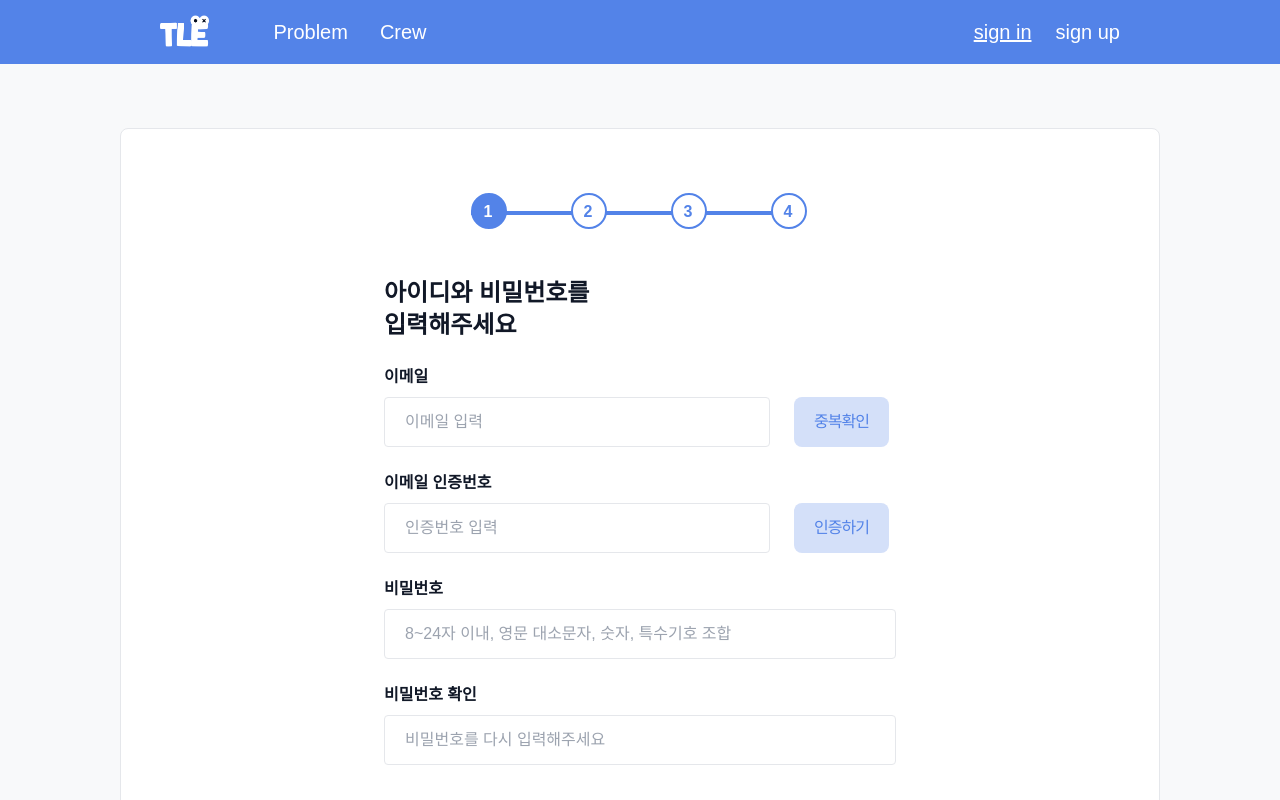
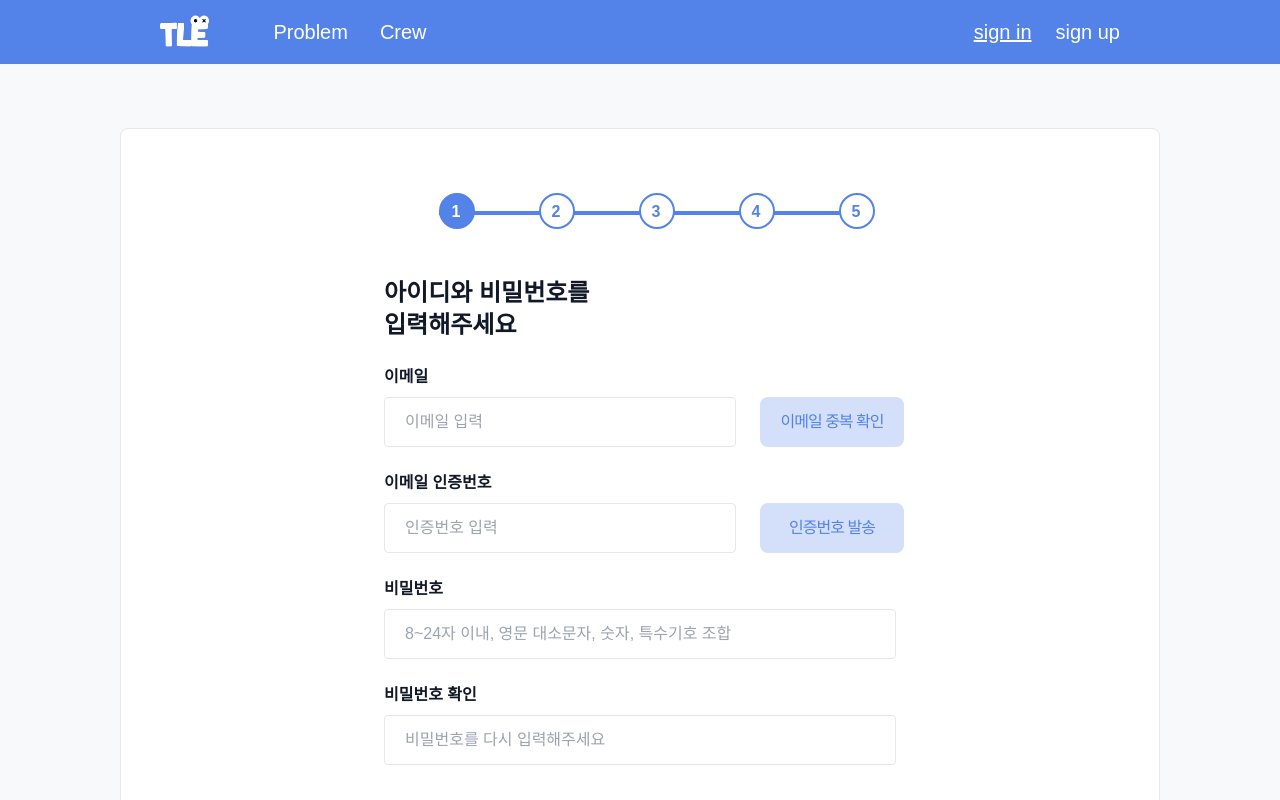
Before and after one commit to tle-ko/fe-web-react, a React (Create React App) app: page /signup in a window 1280 px wide. Shown: the top 800 px of the page. Built offline with nearby package versions, Linux system fonts and the light colour scheme; a web font is replaced by a local one.

Commit message:
✨ feat: 폼 제출 기능 구현

```diff
--- a/src/components/signup/signupForm.jsx
+++ b/src/components/signup/signupForm.jsx
@@ -7,10 +7,12 @@ export default function SignupForm({ currentStep, formData, onInputChange, onNex
   const [emailVerified, setEmailVerified] = useState(false);
   const [verificationCode, setVerificationCode] = useState('');
   const [codeVerified, setCodeVerified] = useState(false);
-  const [emailButtonLabel, setEmailButtonLabel] = useState('중복확인');
-  const [codeButtonLabel, setCodeButtonLabel] = useState('인증하기');
-  const [Image, setImage] = useState("https://cdn.animaltoc.com/news/photo/202310/266_1351_4337.jpg")
-  const fileInput = useRef(null)
+  const [emailButtonLabel, setEmailButtonLabel] = useState('이메일 중복 확인');
+  const [codeButtonLabel, setCodeButtonLabel] = useState('인증번호 발송');
+  const [emailColor, setEmailButtonColor] = useState('text-color-blue-main bg-color-blue-w25 hover:bg-color-blue-w50');
+  const [CodeColor, setCodeButtonColor] = useState('text-color-blue-main bg-color-blue-w25 hover:bg-color-blue-w50');
+  const [Image, setImage] = useState("https://cdn.animaltoc.com/news/photo/202310/266_1351_4337.jpg");
+  const fileInput = useRef(null);
 
   const validateEmail = (email) => {
     const regex = /^[^\s@]+@[^\s@]+\.[^\s@]+$/;
@@ -34,7 +36,8 @@ export default function SignupForm({ currentStep, formData, onInputChange, onNex
   const handleEmailVerification = () => {
     if (validateEmail(formData.email)) {
       setEmailVerified(true);
-      setEmailButtonLabel('사용가능');
+      setEmailButtonLabel('확인완료');
+      setEmailButtonColor('bg-gray-200 text-gray-400 cursor-not-allowed');
     } else {
       setEmailVerified(false);
     }
@@ -42,8 +45,10 @@ export default function SignupForm({ currentStep, formData, onInputChange, onNex
 
   const handleCodeVerification = () => {
     if (verificationCode.length === 6) {
+      alert("입력한 이메일로 인증번호가 발송되었습니다!");
       setCodeVerified(true);
-      setCodeButtonLabel('인증완료');
+      setCodeButtonLabel('인증확인 완료');
+      setCodeButtonColor('bg-gray-200 text-gray-400 cursor-not-allowed');
     } else {
       setCodeVerified(true);
     }
@@ -56,20 +61,13 @@ export default function SignupForm({ currentStep, formData, onInputChange, onNex
       reader.onload = () => {
         if (reader.readyState === 2) {
           setImage(reader.result);
+          onInputChange('image', reader.result);
         }
       };
       reader.readAsDataURL(file);
     } else {
       setImage("https://cdn.animaltoc.com/news/photo/202310/266_1351_4337.jpg");
-    }
-  };
-
-  const handleSubmit = () => {
-    if (emailVerified && codeVerified && validatePassword(formData.password) && formData.password === formData.confirmPassword && validateNickname(formData.nickname) && validateBojId(formData.bojId)) {
-      // 서버에 폼 데이터 제출
-      console.log('Form submitted:', formData);
-    } else {
-      console.log('Form validation failed');
+      onInputChange('image', null);
     }
   };
 
@@ -89,7 +87,6 @@ export default function SignupForm({ currentStep, formData, onInputChange, onNex
     </div>
   );
 
-
   const renderStep1 = () => (
     <>
       <div className="w-full flex-col justify-start items-start gap-6 inline-flex">
@@ -105,12 +102,12 @@ export default function SignupForm({ currentStep, formData, onInputChange, onNex
                   title="이메일"
                   placeholder="이메일 입력"
                   value={formData.email}
-                width={24.125}
+                  width={22}
                   onChange={(e) => onInputChange('email', e.target.value)}
                 />
                 <button
                   type="button"
-                className="w-full h-[50px] px-5 py-3 rounded-lg bg-color-blue-w25 hover:bg-color-blue-w50 cursor-pointer text-color-blue-main"
+                  className={`w-36 h-[50px] px-5 py-3 rounded-lg cursor-pointer ${emailColor}`}
                   onClick={handleEmailVerification}
                   disabled={emailVerified}
                 >
@@ -126,12 +123,12 @@ export default function SignupForm({ currentStep, formData, onInputChange, onNex
                   title="이메일 인증번호"
                   placeholder="인증번호 입력"
                   value={verificationCode}
-                width={24.125}
+                  width={22}
                   onChange={(e) => setVerificationCode(e.target.value)}
                   disabled={!emailVerified}
                 />
                 <button
-                className="w-full h-[50px] px-5 py-3 rounded-lg bg-color-blue-w25 hover:bg-color-blue-w50 cursor-pointer text-color-blue-main"
+                  className={`w-36 h-[50px] px-5 py-3 rounded-lg cursor-pointer ${CodeColor}`}
                   onClick={handleCodeVerification}
                   disabled={!emailVerified || codeVerified}
                 >
@@ -140,7 +137,6 @@ export default function SignupForm({ currentStep, formData, onInputChange, onNex
               </div>
               {verificationCode && !codeVerified && renderFeedback(false, "", "인증번호가 올바르지 않습니다.")}
             </div>
-
           </div>
           <div>
             <Input
@@ -187,7 +183,6 @@ export default function SignupForm({ currentStep, formData, onInputChange, onNex
             <Input
               title="닉네임"
               placeholder="2글자 이상 8글자 이내 입력"
-              className="w-full"
               value={formData.nickname}
               onChange={(e) => onInputChange('nickname', e.target.value)}
             />
@@ -201,7 +196,6 @@ export default function SignupForm({ currentStep, formData, onInputChange, onNex
             <Input
               title="백준 아이디"
               placeholder="Baekjoon Online Judge 아이디 입력"
-              type="text"
               value={formData.bojId}
               onChange={(e) => onInputChange('bojId', e.target.value)}
             />
@@ -228,12 +222,11 @@ export default function SignupForm({ currentStep, formData, onInputChange, onNex
 
       <div className="w-full flex-col justify-center items-center gap-6 flex">
         <div className="relative w-32 h-32">
-          <img src={Image} alt="profile_image" className="w-full h-full rounded-full object-cover"/>
+          <img src={Image} alt="profile" className="w-full h-full rounded-full object-cover"/>
           <input
-            type='file'
-            style={{display:'none'}}
+            type="file"
+            className="hidden"
             accept='image/jpg,image/png,image/jpeg'
-            name='profile_img'
             onChange={handleImageUpload}
             ref={fileInput}
           />
@@ -250,6 +243,40 @@ export default function SignupForm({ currentStep, formData, onInputChange, onNex
   );
 
   const renderStep4 = () => (
+    <>
+      <div className="w-full flex-col justify-start items-start gap-6 inline-flex">
+        <p className="text-gray-900 text-2xl font-bold">
+          {formData.nickname}님이 입력하신<br/>
+          회원가입 정보를 확인해주세요
+        </p>
+        <div className="w-full flex flex-col gap-6 items-center">
+          <div className="relative w-32 h-32">
+            <img src={Image} alt="profile" className="w-full h-full rounded-full object-cover"/>
+          </div>
+          <Input
+            title="이메일"
+            value={formData.email}
+            className="disabled curosr-default"
+            width={22}
+          />
+          <Input
+            title="닉네임"
+            value={formData.nickname}
+            className="disabled curosr-default"
+            width={22}
+          />
+          <Input
+            title="백준 아이디"
+            value={formData.bojId}
+            className="disabled cursor-default"
+            width={22}
+          />
+        </div>
+      </div>
+    </>
+  );
+
+  const renderStep5 = () => (
     <>
       <div className="flex-col justify-center items-center gap-12 inline-flex">
         <div className="self-stretch flex-col justify-start items-center gap-6 flex">
@@ -273,6 +300,8 @@ export default function SignupForm({ currentStep, formData, onInputChange, onNex
         return renderStep3();
       case 4:
         return renderStep4();
+      case 5:
+        return renderStep5();
       default:
         return null;
     }
@@ -303,6 +332,8 @@ export default function SignupForm({ currentStep, formData, onInputChange, onNex
       case 3:
         return true; // 사진 등록은 선택사항이므로 항상 true
       case 4:
+        return true;
+      case 5:
         return true; // CrewMain 페이지로 이동
       default:
         return false;
@@ -319,7 +350,7 @@ export default function SignupForm({ currentStep, formData, onInputChange, onNex
         onClick={onNextStep}
         disabled={!getStepValidity()}
       >
-        {currentStep === 3 ? '가입 완료' : currentStep === 4 ? '시작하기' : '다음'}
+        {currentStep === 4 ? '가입 완료' : currentStep === 5 ? '시작하기' : '다음'}
       </button>
     </div>
   );
--- a/src/components/signup/signupStep.jsx
+++ b/src/components/signup/signupStep.jsx
@@ -1,24 +1,26 @@
 import React from 'react';
 import { FaChevronLeft } from "react-icons/fa6";
 
-export default function SignupStep({ currentStep, onPrevStep }) {
-  const steps = [1, 2, 3, 4];
+export default function SignupStep({ currentStep, onPrevStep, handleSubmit }) {
+  const steps = [1, 2, 3, 4, 5];
 
   return (
     <div className="relative w-full h-9 justify-start items-center inline-flex">
       <div className="w-6 h-6">
-      {(currentStep > 1 && currentStep < 4 ) &&  (
+      {(currentStep > 1 && currentStep < 5 ) &&  (
         <FaChevronLeft color="#4B5563" size={24} onClick={onPrevStep} className="cursor-pointer" />
       )}
       </div>
       <div className="w-full">
-        <div className="w-[20rem] h-0 ml-16 top-1/2 absolute border-2 border-color-blue-main"></div>
-        <div className="absolute ml-16 top-0 justify-start items-center gap-16 inline-flex">
+        <div className="w-[27rem] h-0 ml-8 top-1/2 absolute border-2 border-color-blue-main"></div>
+        <div className="absolute ml-8 top-0 justify-start items-center gap-16 inline-flex">
           {steps.map((step) => (
             <div key={step} className="w-9 h-9 relative">
               <div className={`w-9 h-9 left-0 top-0 absolute rounded-full border-2 border-color-blue-main ${
                 step <= currentStep ? 'bg-color-blue-main' : 'bg-white'
-              }`}/>
+              }`}
+              onClick={step === 4 ? handleSubmit : undefined}
+              />
               <div className={`left-[12.5px] top-[6.50px] absolute text-base font-bold ${
                 step <= currentStep ? 'text-white' : 'text-color-blue-main'
               }`}>
--- a/src/pages/signup/Signup.jsx
+++ b/src/pages/signup/Signup.jsx
@@ -1,8 +1,10 @@
 import React, { useState } from 'react';
+import { useNavigate } from 'react-router-dom';
 import Step from "../../components/signup/signupStep";
 import Form from "../../components/signup/signupForm";
 
 export default function Signup() {
+  const navigate = useNavigate();
   const [currentStep, setCurrentStep] = useState(1);
   const [formData, setFormData] = useState({
     email: '',
@@ -10,7 +12,7 @@ export default function Signup() {
     confirmPassword: '',
     nickname: '',
     bojId: '',
-    photo: null
+    image: null
   });
 
   const handleInputChange = (name, value) => {
@@ -23,7 +25,11 @@ export default function Signup() {
   const handleNextStep = () => {
     if (currentStep < 4) {
       setCurrentStep(prevStep => prevStep + 1);
-    } else {
+    } else if (currentStep === 4) {
+      handleSubmit();
+      setCurrentStep(prevStep => prevStep + 1);
+    } else if (currentStep === 5) {
+      navigate('/crew');
     }
   };
 
@@ -33,32 +39,27 @@ export default function Signup() {
     }
   };
 
-  const isStepValid = () => {
-    switch (currentStep) {
-      case 1:
-        return formData.email && formData.password && formData.confirmPassword;
-      case 2:
-        return formData.nickname && formData.bojId;
-      case 3:
-        return true;
-      case 4:
-        return true;
-      default:
-        return false;
+  const handleSubmit = () => {
+    if (formData.email && formData.password && formData.confirmPassword && formData.nickname && formData.bojId) {
+      console.log('Form submitted:', formData);
+      alert('가입이 완료되었습니다!');
+    } else {
+      console.log('Form validation failed');
+      alert('폼 검증에 실패했습니다. 모든 필드를 올바르게 입력했는지 확인하세요.');
     }
   };
 
   return (
     <div className="box min-w-[40rem] py-16 mb-16 items-center">
-      <div className="w-[512px] flex flex-col gap-12 items-center">
-        <Step currentStep={currentStep} />
+      <div className="w-[32rem] flex flex-col gap-12 items-center">
+        <Step currentStep={currentStep} onPrevStep={handlePrevStep} handleSubmit={handleSubmit} />
         <Form
           currentStep={currentStep}
           formData={formData}
           onInputChange={handleInputChange}
           onNextStep={handleNextStep}
           onPrevStep={handlePrevStep}
-          isValid={isStepValid()}
+          handleSubmit={handleSubmit}
         />
       </div>
     </div>
```
Lines whose indentation alone changed are shown as unchanged.
